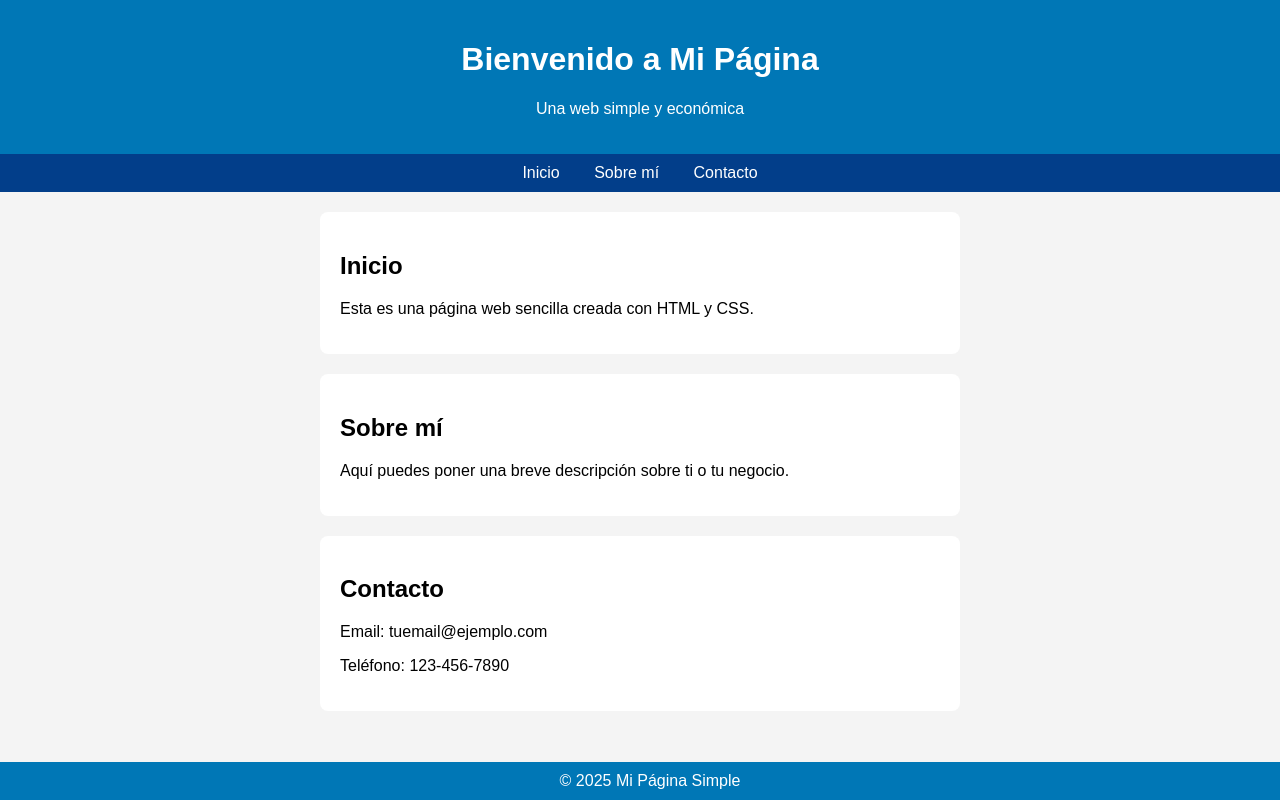
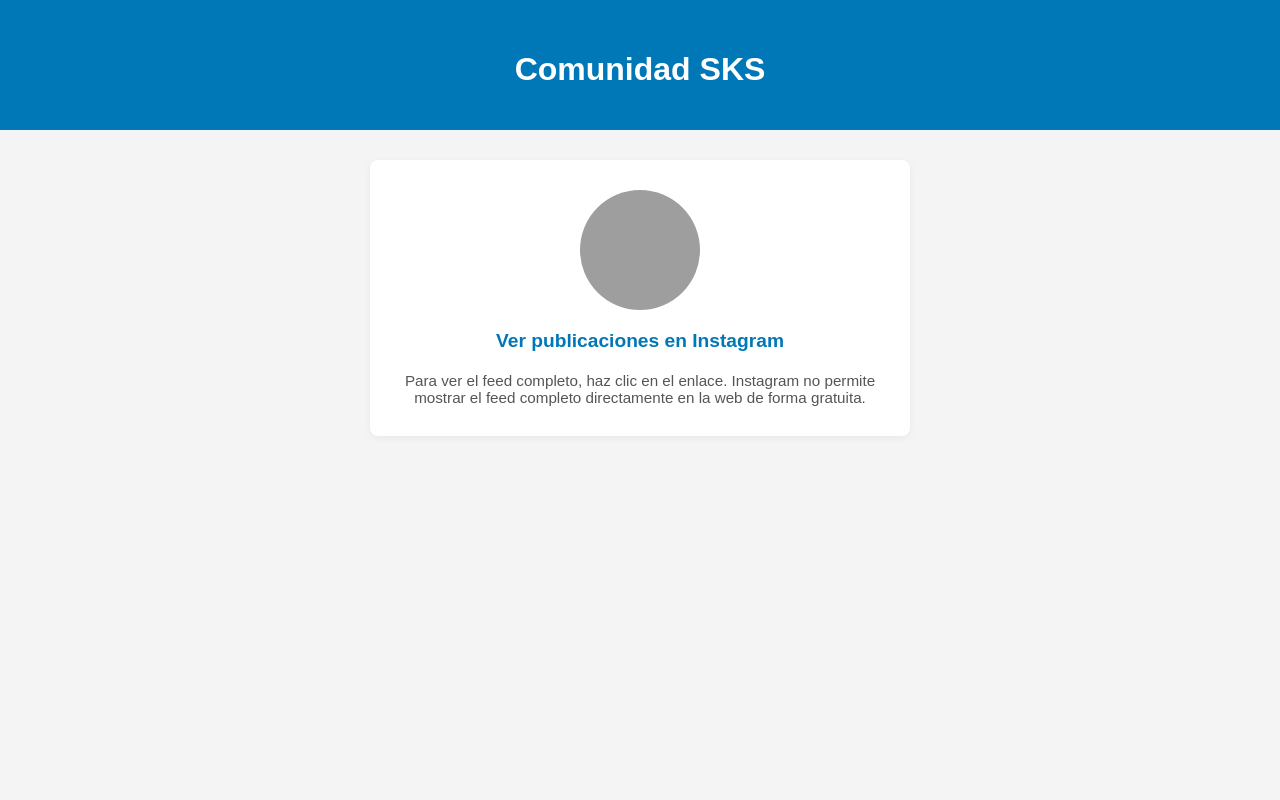
Before and after one commit to josemnav98/comunidadsks, a plain HTML site: page index.html in a window 1280 px wide. Drawn offline with Linux system fonts and the light colour scheme; grey boxes are pictures that could not be loaded.

Commit message:
Update index.html

```diff
--- a/index.html
+++ b/index.html
@@ -2,41 +2,30 @@
 <html lang="es">
 <head>
     <meta charset="UTF-8">
-    <title>Mi Página Simple</title>
+    <title>Comunidad SKS</title>
     <style>
         body { font-family: Arial, sans-serif; margin: 0; padding: 0; background: #f4f4f4; }
-        header { background: #0077b6; color: white; padding: 20px; text-align: center; }
-        nav { background: #023e8a; padding: 10px; text-align: center; }
-        nav a { color: white; margin: 0 15px; text-decoration: none; }
-        section { padding: 20px; background: white; margin: 20px auto; max-width: 600px; border-radius: 8px; }
-        footer { background: #0077b6; color: white; text-align: center; padding: 10px; position: fixed; width: 100%; bottom: 0; }
+        header { background: #0077b6; color: white; padding: 30px 20px 20px 20px; text-align: center; }
+        .insta-section { background: white; margin: 30px auto; max-width: 500px; border-radius: 8px; padding: 30px 20px; box-shadow: 0 2px 8px rgba(0,0,0,0.05);}
+        .insta-link { display: flex; flex-direction: column; align-items: center; }
+        .insta-link img { border-radius: 50%; width: 120px; height: 120px; margin-bottom: 20px; }
+        .insta-link a { color: #0077b6; font-size: 1.2em; text-decoration: none; font-weight: bold; }
+        .insta-link a:hover { text-decoration: underline; }
+        .note { color: #555; font-size: 0.95em; margin-top: 20px; text-align: center; }
     </style>
 </head>
 <body>
     <header>
-        <h1>Bienvenido a Mi Página</h1>
-        <p>Una web simple y económica</p>
+        <h1>Comunidad SKS</h1>
     </header>
-    <nav>
-        <a href="#inicio">Inicio</a>
-        <a href="#sobre">Sobre mí</a>
-        <a href="#contacto">Contacto</a>
-    </nav>
-    <section id="inicio">
-        <h2>Inicio</h2>
-        <p>Esta es una página web sencilla creada con HTML y CSS.</p>
+    <section class="insta-section">
+        <div class="insta-link">
+            <img src="https://instagram.fmad3-2.fna.fbcdn.net/v/t51.2885-19/118206661_313432013330370_370370370370370_n.jpg?stp=dst-jpg_s150x150&_nc_ht=instagram.fmad3-2.fna.fbcdn.net&_nc_cat=1&_nc_ohc=example" alt="Comunidad SKS Instagram" onerror="this.style.display='none'">
+            <a href="https://instagram.com/comunidadsks" target="_blank">Ver publicaciones en Instagram</a>
+        </div>
+        <div class="note">
+            Para ver el feed completo, haz clic en el enlace. Instagram no permite mostrar el feed completo directamente en la web de forma gratuita.
+        </div>
     </section>
-    <section id="sobre">
-        <h2>Sobre mí</h2>
-        <p>Aquí puedes poner una breve descripción sobre ti o tu negocio.</p>
-    </section>
-    <section id="contacto">
-        <h2>Contacto</h2>
-        <p>Email: tuemail@ejemplo.com</p>
-        <p>Teléfono: 123-456-7890</p>
-    </section>
-    <footer>
-        &copy; 2025 Mi Página Simple
-    </footer>
 </body>
 </html>
```
